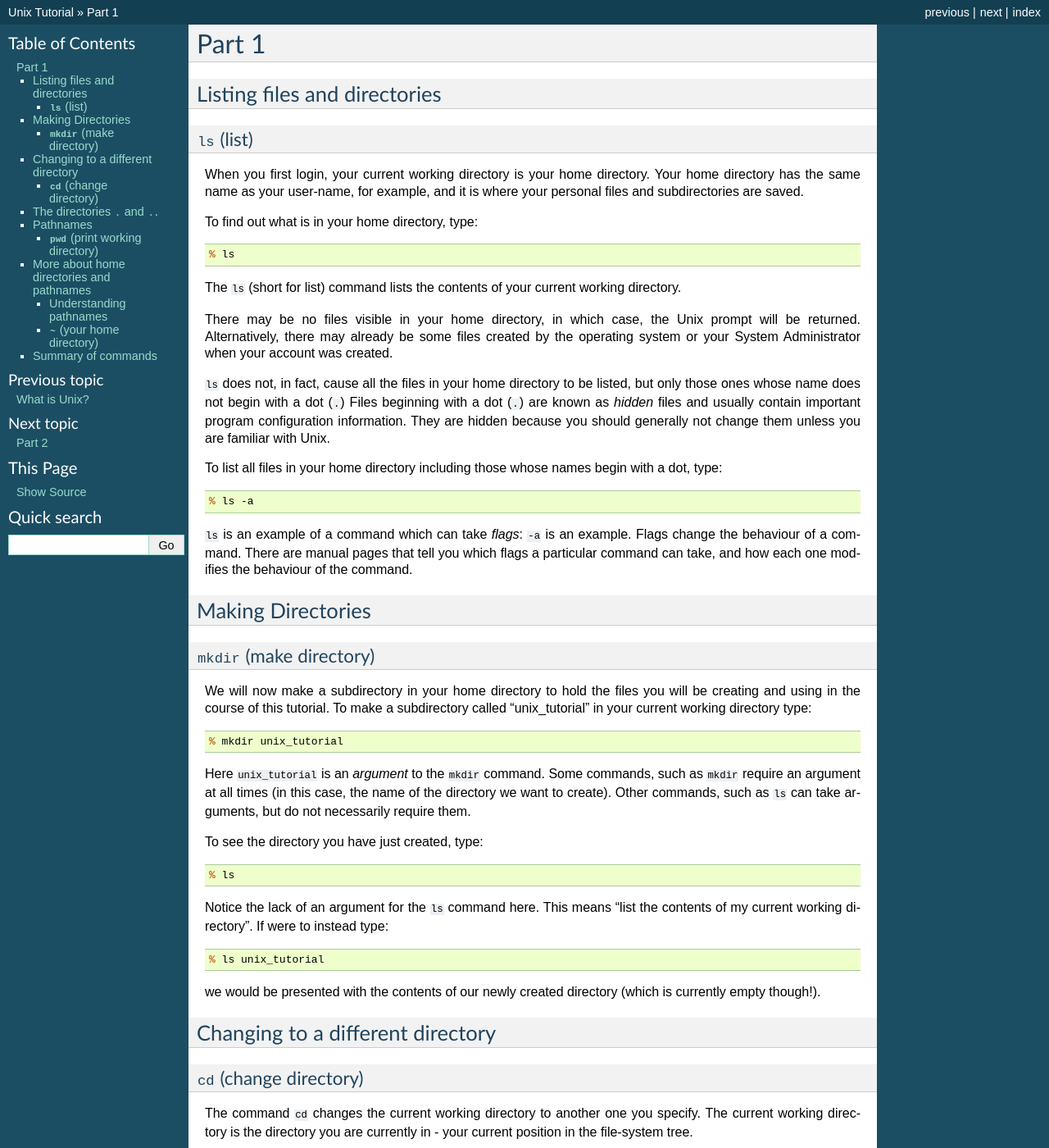
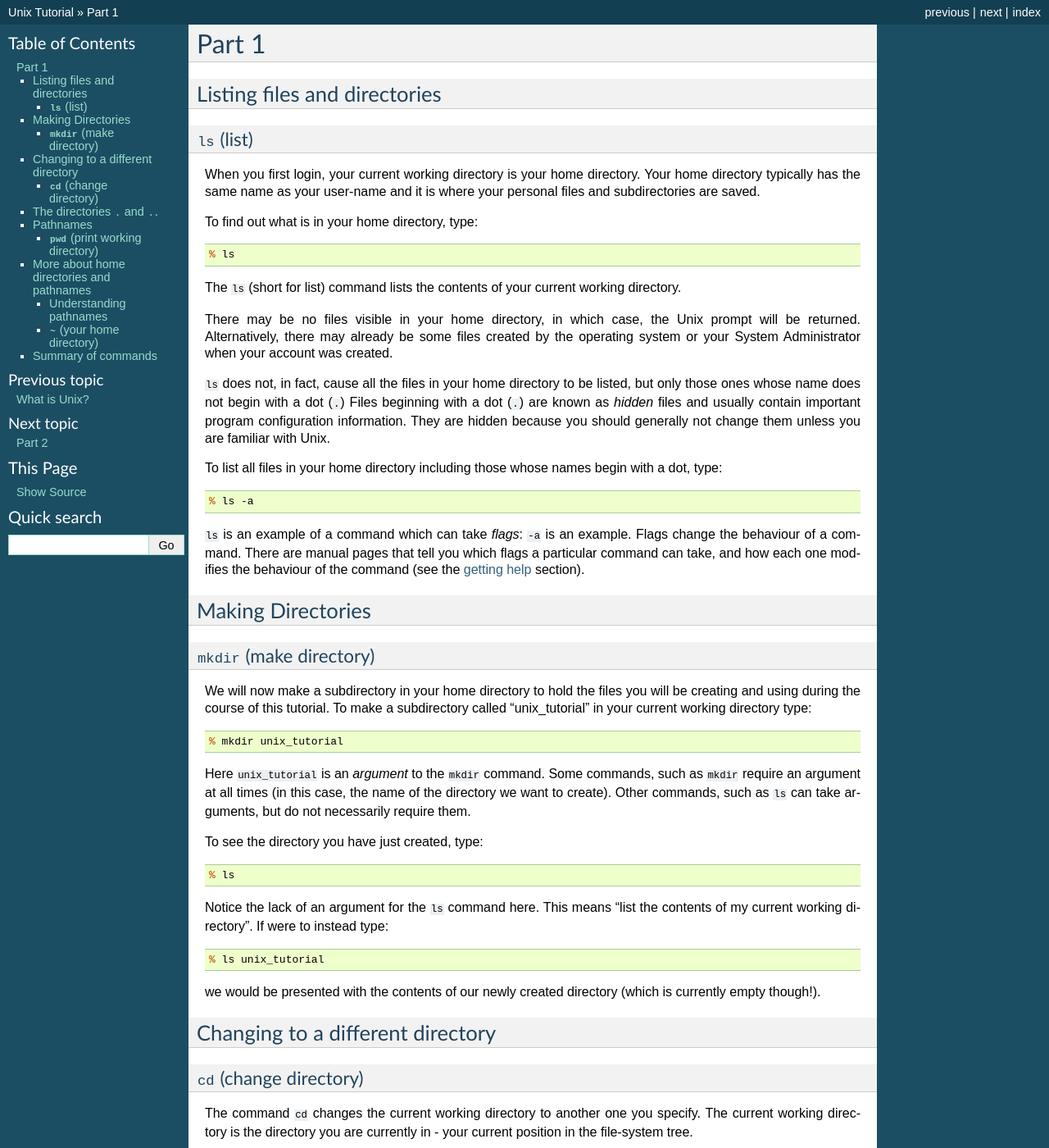
Before and after one commit to smutch/UnixTutorial, a Sphinx documentation site: the page built from source/pages/basic/part-1.rst, in a window 1280 px wide and 1400 px high. Shown: the whole window at 82% size. Built offline with Sphinx 7.4.7, drawn with Linux system fonts in a browser that asks for light colours; some of the changed text lies outside the part shown.

Commit message:
Update part 1.

```diff
--- a/source/pages/basic/part-1.rst
+++ b/source/pages/basic/part-1.rst
@@ -9,12 +9,11 @@ Listing files and directories
 ``ls`` (list)
 ~~~~~~~~~~~~~
 
-When you first login, your current working directory is your home
-directory. Your home directory has the same name as your user-name, for
-example, and it is where your personal files and subdirectories
-are saved.
+When you first login, your current working directory is your home directory.
+Your home directory typically has the same name as your user-name and it is
+where your personal files and subdirectories are saved.
 
-To find out what is in your home directory, type: ::
+To find out what is in your home directory, type::
 
     % ls
 
@@ -34,16 +33,16 @@ because you should generally not change them unless you are familiar with
 Unix.
 
 To list all files in your home directory including those whose names
-begin with a dot, type: ::
+begin with a dot, type::
 
     % ls -a
 
 ``ls`` is an example of a command which can take *flags*: ``-a`` is an example.
 Flags change the behaviour of a command. There are manual pages that tell you
 which flags a particular command can take, and how each one modifies the
-behaviour of the command.
+behaviour of the command (see the :ref:`getting help <getting-help>` section).
 
-.. todo: ::
+.. todo::
 
     Add a link to the section that talks about ``man``.
 
@@ -55,8 +54,8 @@ Making Directories
 ~~~~~~~~~~~~~~~~~~~~~~~~~~
 
 We will now make a subdirectory in your home directory to hold the files
-you will be creating and using in the course of this tutorial. To make a
-subdirectory called "unix_tutorial" in your current working directory type: ::
+you will be creating and using during the course of this tutorial. To make a
+subdirectory called "unix_tutorial" in your current working directory type::
 
     % mkdir unix_tutorial
 
@@ -65,12 +64,12 @@ commands, such as ``mkdir`` require an argument at all times (in this case, the
 name of the directory we want to create).  Other commands, such as ``ls`` can
 take arguments, but do not necessarily require them.
 
-To see the directory you have just created, type: ::
+To see the directory you have just created, type::
 
     % ls
 
 Notice the lack of an argument for the ``ls`` command here.  This means
-"list the contents of my current working directory".  If were to instead type: ::
+"list the contents of my current working directory".  If were to instead type::
 
     % ls unix_tutorial
 
@@ -88,7 +87,7 @@ The command ``cd`` changes the current working directory to another one you
 specify. The current working directory is the directory you are currently in -
 your current position in the file-system tree.
 
-To change to the directory you have just made, type: ::
+To change to the directory you have just made, type::
 
     % cd unix_tutorial
 
@@ -106,7 +105,7 @@ Type ``ls`` to see the contents (which should be empty).
 The directories ``.`` and ``..``
 --------------------------------
 
-Still in the ``unix_tutorial`` directory, type: ::
+Still in the ``unix_tutorial`` directory, type::
 
     % ls -a
 
@@ -179,18 +177,18 @@ More about home directories and pathnames
 Understanding pathnames
 ~~~~~~~~~~~~~~~~~~~~~~~
 
-First type ``cd`` to get back to your home-directory, then type: ::
+First type ``cd`` to get back to your home-directory, then type::
 
     % ls unix_tutorial
 
 to list the contents of your ``unix_tutorial`` directory.
 
 
-Now type: ::
+Now type::
 
     % ls backups
 
-You will get a message like this: ::
+You will get a message like this::
 
     backups: No such file or directory
 
@@ -198,7 +196,7 @@ The reason is, ``backups`` is not in your current working directory. To
 use a command on a file (or directory) not in the current working
 directory (the directory you are currently in), you must either ``cd`` to
 the correct directory, or specify its full pathname. Therefore, to list the
-contents of your backups directory, you must type: ::
+contents of your backups directory, you must type::
 
     % ls unix_tutorial/backups
 
--- a/source/pages/basic/part-4.rst
+++ b/source/pages/basic/part-4.rst
@@ -56,6 +56,7 @@ that directory.
 It is important to recognise that a directory is merely a special type of file.
 So the rules and conventions for naming files apply also to directories.
 
+.. _getting-help:
 
 Getting Help
 ------------
```
Also changed, not shown: other parts of source/pages/basic/part-1.rst (+32 -31 lines), source/pages/basic/part-0.rst (+6 -4 lines).
